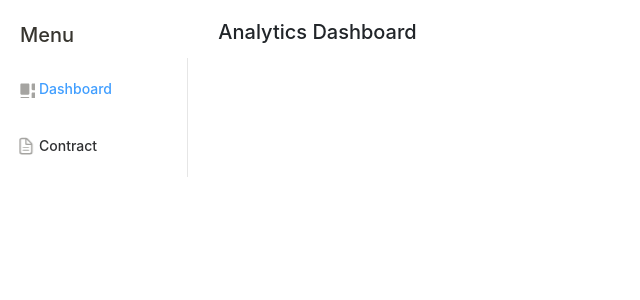
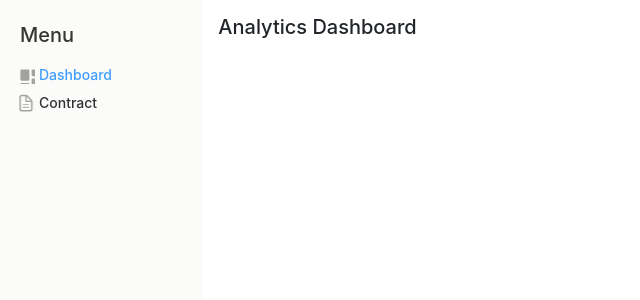
Before and after one commit to pemrogrammer/pegadaian, a Vue app in the folder web/: page /dashboard in a window 1280 px wide. Shown: the top 300 px of the page, without its empty margins (0-640 px from the left). Built offline with nearby package versions, Linux system fonts and the light colour scheme; what vue-sweetalert2 would draw is missing.

Commit message:
update styling sidebar

```diff
--- a/web/src/views/layouts/default.vue
+++ b/web/src/views/layouts/default.vue
@@ -1,7 +1,7 @@
 <template>
-  <b-row class="base-space">
-    <b-col col md="2">
-      <el-row class="tac">
+  <b-row class="space-base">
+    <b-col col md="2" class="side-bar">
+      <el-row>
         <el-col>
           <h3 class="title-menu">Menu</h3>
           <el-menu
@@ -43,7 +43,7 @@
         </el-col>
       </el-row>
     </b-col>
-    <b-col cols>
+    <b-col col md="10" class="space-content">
       <router-view></router-view>
     </b-col>
   </b-row>
@@ -92,8 +92,13 @@ export default {
   padding-bottom: 24rem;
 }
 
-.base-space {
-  padding-top: 20px;
+.space-base {
+  height: 100% !important;
+}
+
+.space-content {
+  padding-right: 235px;
+  padding-top: 15px;
 }
 
 .title-menu {
@@ -170,11 +175,21 @@ a {
   color: inherit !important;
 }
 
+.el-menu {
+  border-right: solid 0px !important;
+  list-style: none;
+  position: relative;
+  margin: 0;
+  padding-left: 0;
+  background-color: #fbfbfa !important;
+}
+
 .el-menu-item,
 .el-submenu__title {
   -webkit-text-size-adjust: 100%;
   fill: currentcolor;
   line-height: 1.5;
+  height: 10px !important;
   font-family: ui-sans-serif, -apple-system, BlinkMacSystemFont, "Segoe UI",
     Helvetica, "Apple Color Emoji", Arial, sans-serif, "Segoe UI Emoji",
     "Segoe UI Symbol";
@@ -196,5 +211,25 @@ a {
   margin-bottom: 1px;
   border-radius: 3px;
   line-height: 0px !important;
+  background-color: #fbfbfa;
+}
+
+.side-bar {
+  padding-top: 20px;
+  -webkit-text-size-adjust: 100%;
+  fill: currentcolor;
+  line-height: 1.5;
+  font-family: ui-sans-serif, -apple-system, BlinkMacSystemFont, "Segoe UI",
+    Helvetica, "Apple Color Emoji", Arial, sans-serif, "Segoe UI Emoji",
+    "Segoe UI Symbol";
+  -webkit-font-smoothing: auto;
+  cursor: default;
+  pointer-events: none;
+  outline: 0;
+  box-sizing: border-box;
+  color: rgba(25, 23, 17, 0.6);
+  font-weight: 500;
+  padding-right: 0px;
+  background-color: #fbfbfa;
 }
 </style>
--- a/web/src/views/modules/contract/FormCustomerData.vue
+++ b/web/src/views/modules/contract/FormCustomerData.vue
@@ -1,7 +1,7 @@
 <template>
   <div>
     <br />
-    <h3>Data Customer</h3>
+    <h4>Data Customer</h4>
     <hr />
     <b-row>
       <b-col col sm="12" md="3">
--- a/web/src/views/modules/contract/FormPawnedItem.vue
+++ b/web/src/views/modules/contract/FormPawnedItem.vue
@@ -1,7 +1,7 @@
 <template>
   <div>
     <br />
-    <h3>Time</h3>
+    <h4>Time</h4>
     <hr />
     <b-row>
       <b-col col sm="12" md="3">
@@ -49,7 +49,7 @@
     </b-row>
     <br />
     <br />
-    <h3>Pawned Items</h3>
+    <h4>Pawned Items</h4>
     <hr />
     <b-row>
       <b-col col sm="12" md="3">
```
